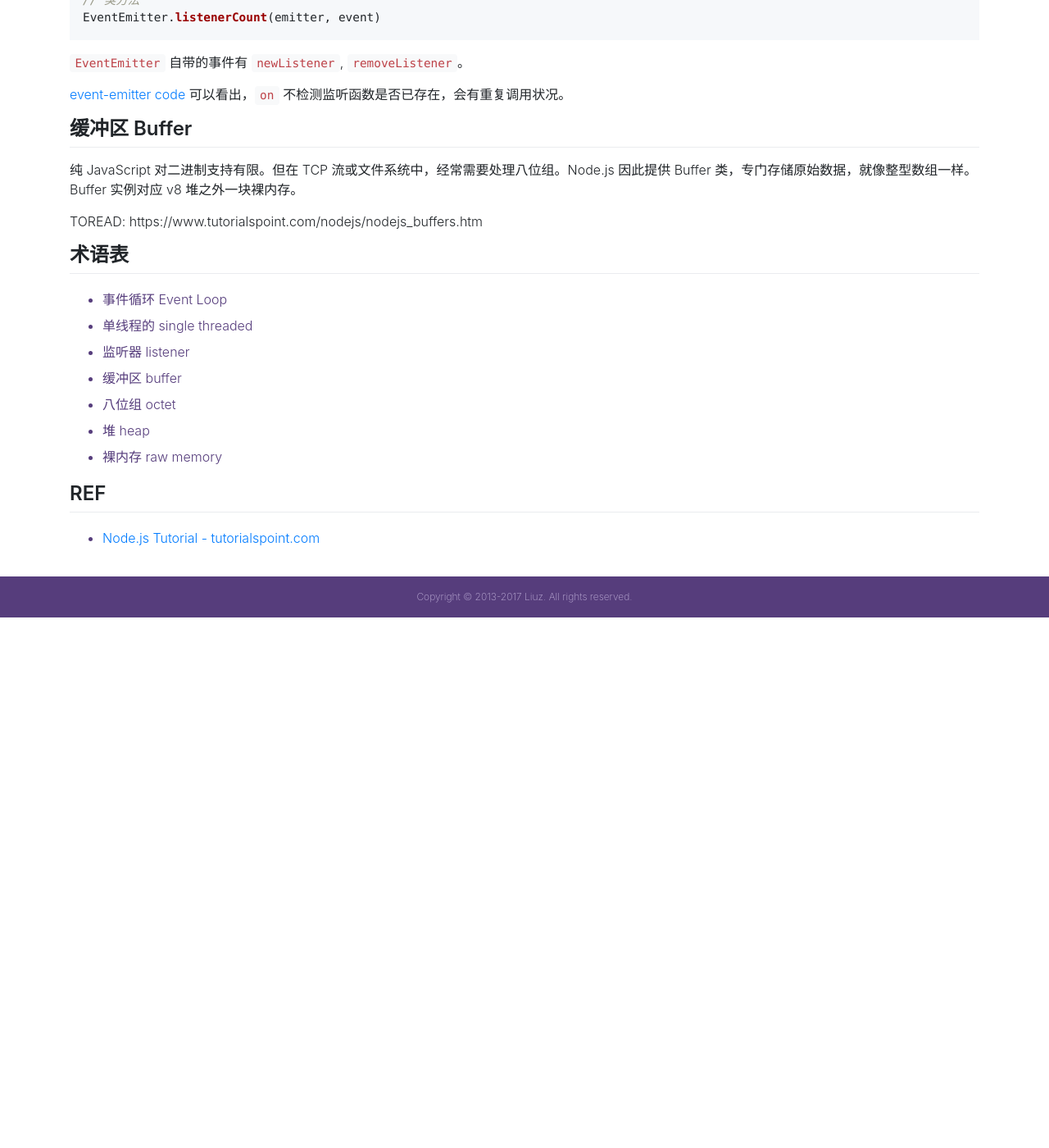
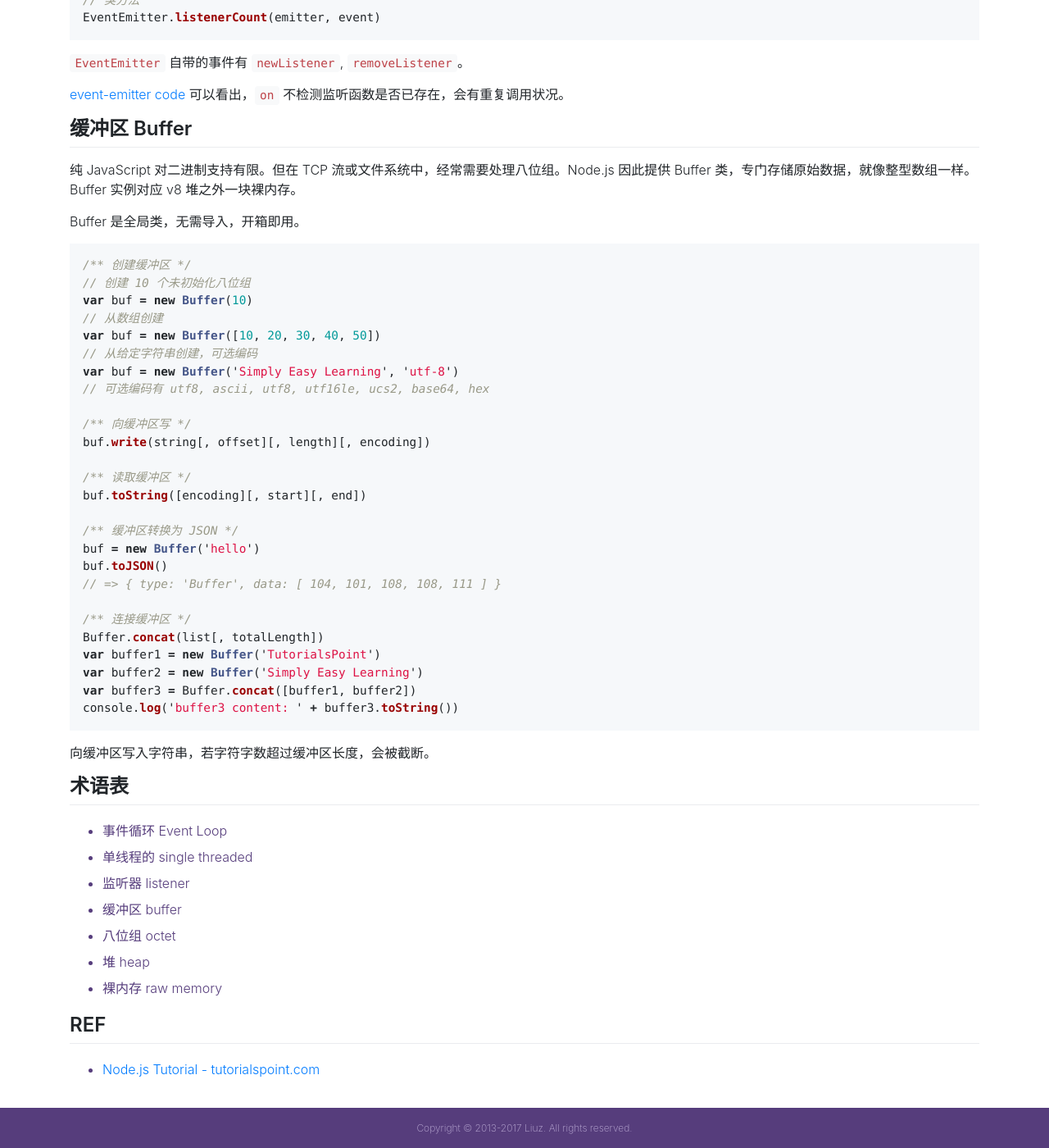
Before and after one commit to liuzhuan/liuzhuan.github.io, a Jekyll site: the page built from _posts/2017-12-19-node-primer.md, in a window 1280 px wide and 1400 px high, scrolled down 866 px. Shown: the whole window at 82% size. Built offline with Jekyll 4.4.1, drawn with Linux system fonts in a browser that asks for light colours; nearby versions of some CDN libraries; before the commit the page ends 1619 px from its top, so only the background shows below that.

Commit message:
adding buffer content

````diff
--- a/_posts/2017-12-19-node-primer.md
+++ b/_posts/2017-12-19-node-primer.md
@@ -51,7 +51,38 @@ EventEmitter.listenerCount(emitter, event)
 
 纯 JavaScript 对二进制支持有限。但在 TCP 流或文件系统中，经常需要处理八位组。Node.js 因此提供 Buffer 类，专门存储原始数据，就像整型数组一样。Buffer 实例对应 v8 堆之外一块裸内存。
 
-TOREAD: https://www.tutorialspoint.com/nodejs/nodejs_buffers.htm
+Buffer 是全局类，无需导入，开箱即用。
+
+```javascript
+/** 创建缓冲区 */
+// 创建 10 个未初始化八位组
+var buf = new Buffer(10)
+// 从数组创建
+var buf = new Buffer([10, 20, 30, 40, 50])
+// 从给定字符串创建，可选编码
+var buf = new Buffer('Simply Easy Learning', 'utf-8')
+// 可选编码有 utf8, ascii, utf8, utf16le, ucs2, base64, hex
+
+/** 向缓冲区写 */
+buf.write(string[, offset][, length][, encoding])
+
+/** 读取缓冲区 */
+buf.toString([encoding][, start][, end])
+
+/** 缓冲区转换为 JSON */
+buf = new Buffer('hello')
+buf.toJSON()
+// => { type: 'Buffer', data: [ 104, 101, 108, 108, 111 ] }
+
+/** 连接缓冲区 */
+Buffer.concat(list[, totalLength])
+var buffer1 = new Buffer('TutorialsPoint')
+var buffer2 = new Buffer('Simply Easy Learning')
+var buffer3 = Buffer.concat([buffer1, buffer2])
+console.log('buffer3 content: ' + buffer3.toString())
+```
+
+向缓冲区写入字符串，若字符字数超过缓冲区长度，会被截断。
 
 ## 术语表
 
````
